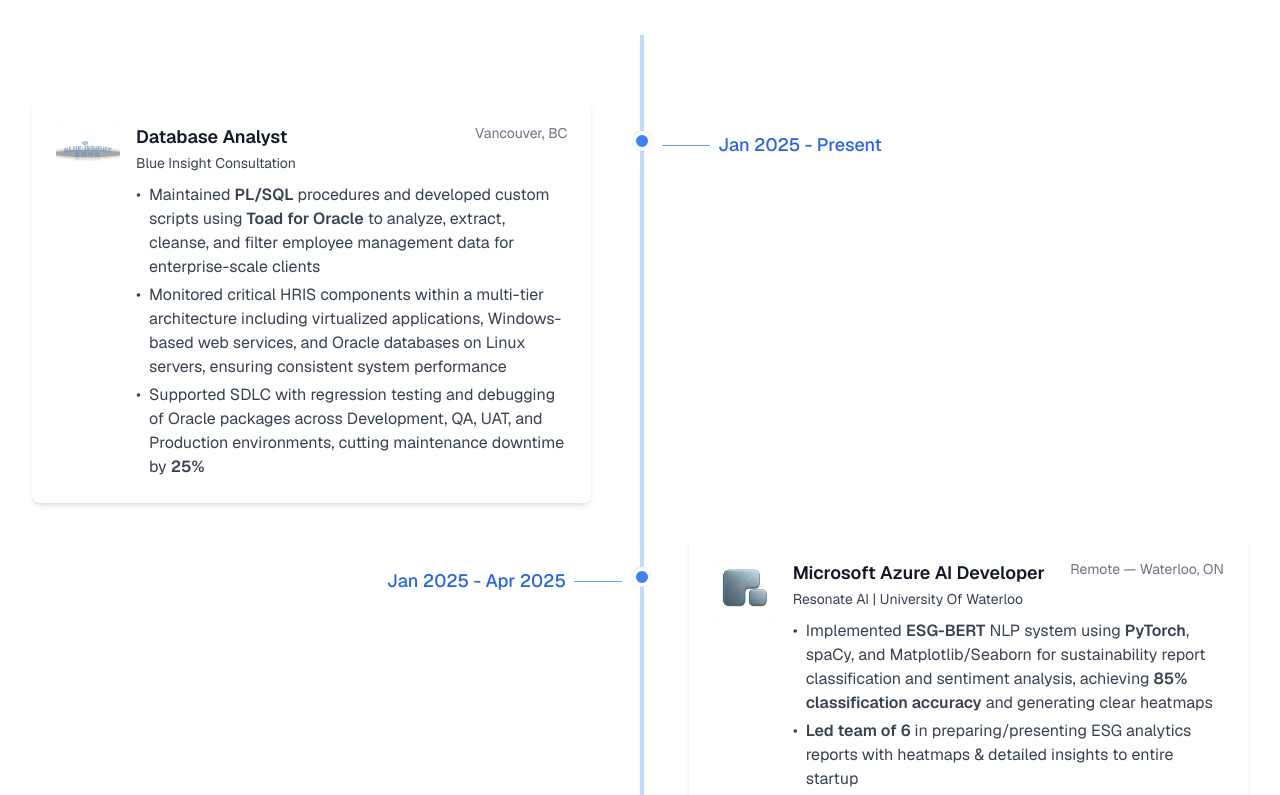
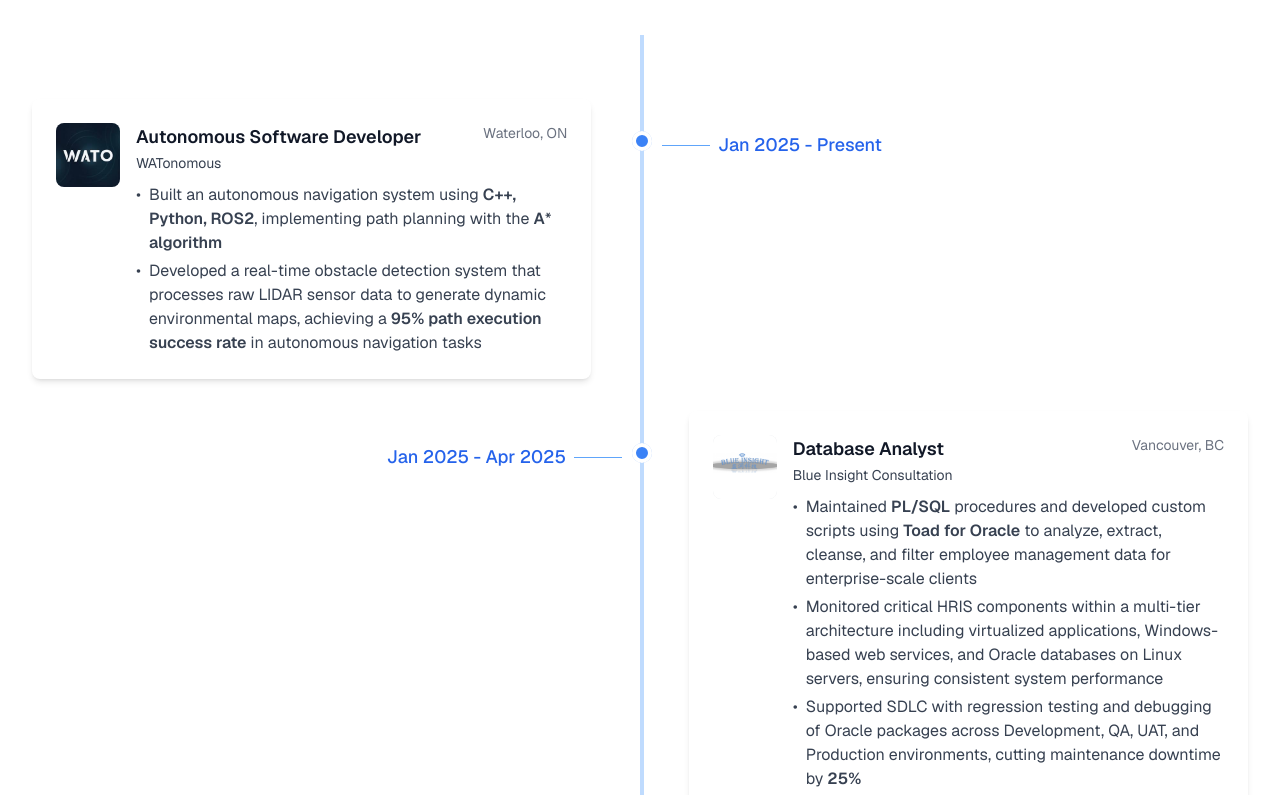
Before and after one commit to julianchen24/julian-portfolio, a Next.js app: page /experience in a window 1280 px wide. Shown: the part 405-1200 px from the top of the page. Built offline with nearby package versions, Linux system fonts and the light colour scheme.

Commit message:
Added WATO experience section

```diff
--- a/src/app/experience/page.tsx
+++ b/src/app/experience/page.tsx
@@ -7,15 +7,23 @@ import TitleCard from '@/components/TitleCard';
 
 const experiences = [
   {
+    title: "Autonomous Software Developer",
+    company: "WATonomous",
+    location: "Waterloo, ON",
+    duration: "Jan 2025 - Present",
+    description: "Built an autonomous navigation system using **C++, Python, ROS2**, implementing path planning with the **A*** **algorithm**\nDeveloped a real-time obstacle detection system that processes raw LIDAR sensor data to generate dynamic environmental maps, achieving a **95% path execution success rate** in autonomous navigation tasks",
+    imageUrl: "/images/experiences/WATonomousPhoto.jpg"
+  },
+  {
     title: "Database Analyst",
     company: "Blue Insight Consultation",
     location: "Vancouver, BC",
-    duration: "Jan 2025 - Present",
+    duration: "Jan 2025 - Apr 2025",
     description: "Maintained **PL/SQL** procedures and developed custom scripts using **Toad for Oracle** to analyze, extract, cleanse, and filter employee management data for enterprise-scale clients\nMonitored critical HRIS components within a multi-tier architecture including virtualized applications, Windows-based web services, and Oracle databases on Linux servers, ensuring consistent system performance\nSupported SDLC with regression testing and debugging of Oracle packages across Development, QA, UAT, and Production environments, cutting maintenance downtime by **25%**",
     imageUrl: "/images/experiences/BlueInsight.png"
   },
   {
-    title: "Microsoft Azure AI Developer",
+    title: "Microsoft Azure AI Developer Intern",
     company: "Resonate AI | University Of Waterloo",
     location: "Remote — Waterloo, ON",
     duration: "Jan 2025 - Apr 2025",
--- a/src/app/page.tsx
+++ b/src/app/page.tsx
@@ -33,10 +33,11 @@ export default function Home() {
 
   const textArray = [
 
-    "I like to learn new things",
-    "I'm an aspiring software engineer",
-    "I am a Firmware Developer on Midnight Sun",
-    "I'm a Computer Engineering student at UWaterloo"
+    "I love to learn new things!",
+    "I am an aspiring software engineer!",
+    "I am an Autonomous Software Developer on WATonomous!",
+    "I am a Firmware Developer on Midnight Sun!",
+    "I am a Computer Engineering student at UWaterloo!"
   ];
 
 
--- a/src/components/HomeExperienceSection.tsx
+++ b/src/components/HomeExperienceSection.tsx
@@ -5,6 +5,13 @@ import HomeExperienceCard from './HomeExperienceCard';
 import Link from 'next/link';
 
 const experiences = [
+  {
+    imageUrl: "/images/experiences/WATonomousPhoto.jpg",
+    title: "Autonomous Software Developer",
+    company: "WATonomous",
+    location: "Waterloo, ON",
+    duration: "Jan 2025 - Present"
+  },
   {
     imageUrl: "/images/experiences/MidnightSun.jpg",
     title: "Firmware Developer",
@@ -24,11 +31,11 @@ const experiences = [
     title: "Database Analyst",
     company: "Blue Insight Consultation",
     location: "Vancouver, BC",
-    duration: "Jan 2025 - Present"
+    duration: "Jan 2025 - Apr 2025"
   },
   {
     imageUrl: "/images/experiences/ResonateAI.jpg",
-    title: "Microsoft Azure AI Developer",
+    title: "Microsoft Azure AI Developer Intern",
     company: "Resonate AI | University Of Waterloo",
     location: "Remote — Waterloo, ON",
     duration: "Jan 2025 - Apr 2025"
```
Also changed, not shown: public/images/experiences/WATonomousPhoto.jpg (added).
